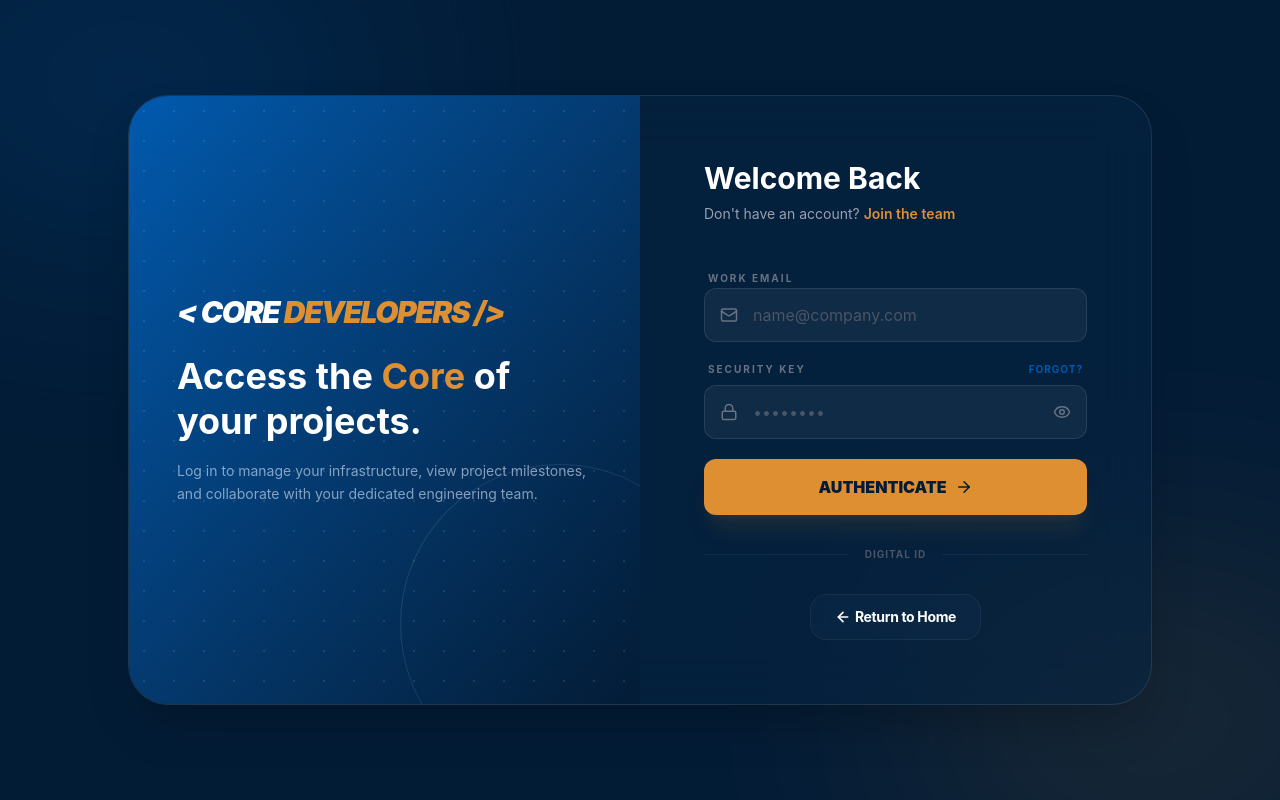
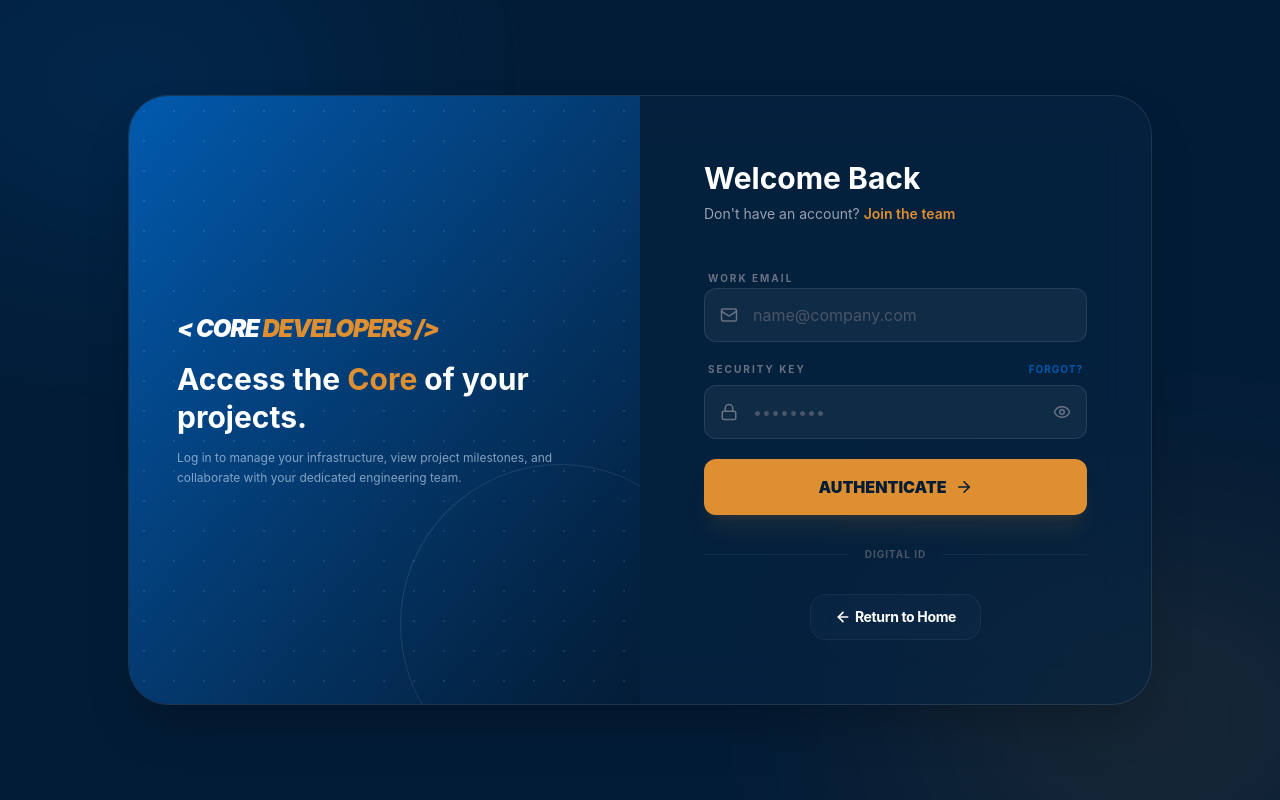
Before and after one commit to Aadityadav191/Core-Developers-, a React (Vite) app: page /auth/login in a window 1280 px wide. Built offline with nearby package versions, Linux system fonts and the light colour scheme.

Commit message:
Refactor(TeamPage): remove One mate

```diff
--- a/src/components/common/Footer.jsx
+++ b/src/components/common/Footer.jsx
@@ -57,7 +57,7 @@
         href: "/services",
       },
       {
-        name: "contact",
+        name: "Contact Us",
         href: "/contact",
       },
       {
@@ -79,13 +79,13 @@
         name: "IT Consulting",
       },
     ],
-    Support: [
+    Legal: [
       {
         name: "Help Center",
       },
 
       {
-        name: "Contact Us",
+        name: "Cookie Policy",
       },
       {
         name: "Privacy Policy",
--- a/src/data/TeamData.jsx
+++ b/src/data/TeamData.jsx
@@ -1,14 +1,14 @@
-import Team1 from '../assets/Team1.jpeg';
+// import Team1 from '../assets/Team1.jpeg';
 import Team2 from '../assets/Team2.jpeg';
 
 export const members = [
-    {
-      name: "Aadit Yadav ",
-      role: "Software Engineer & Co-Founder",
-      bio: "Visionary behind the Core infrastructure. Expert in scalable systems and cloud-native solutions.",
-      image: Team1,
-      social: {   linkedin: "https://www.linkedin.com/in/aadit-yadav-b17636258/", twitter: "https://twitter.com/aadityadav", github: "https://github.com/aadityadav191", facebook: "https://www.facebook.com/aadityadav" }
-    },
+    // {
+    //   name: "Aadit Yadav ",
+    //   role: "Software Engineer & Co-Founder",
+    //   bio: "Visionary behind the Core infrastructure. Expert in scalable systems and cloud-native solutions.",
+    //   image: Team1,
+    //   social: {   linkedin: "https://www.linkedin.com/in/aadit-yadav-b17636258/", twitter: "https://twitter.com/aadityadav", github: "https://github.com/aadityadav191", facebook: "https://www.facebook.com/aadityadav" }
+    // },
     {
       name: "Dipak Raj Sharma ",
       role: "Head of Engineering & Co-Founder",
--- a/src/pages/auth/Login.jsx
+++ b/src/pages/auth/Login.jsx
@@ -41,15 +41,15 @@
             transition={{ delay: 0.2, duration: 0.8 }}
             className="relative z-10"
           >
-            <div className="text-3xl font-black italic tracking-tighter text-white mb-6">
+            <div className="text-2xl font-black italic tracking-tighter text-white mb-4">
               {"<"} CORE{" "}
               <span className="text-[#de8f32]">DEVELOPERS {"/>"}</span>
             </div>
-            <h2 className="text-4xl font-bold text-white leading-tight mb-4">
+            <h2 className="text-3xl font-bold text-white leading-tight mb-3">
               Access the <span className="text-[#de8f32]">Core</span> of your
               projects.
             </h2>
-            <p className="text-blue-100/60 leading-relaxed text-sm">
+            <p className="text-blue-100/60 leading-relaxed text-xs">
               Log in to manage your infrastructure, view project milestones, and
               collaborate with your dedicated engineering team.
             </p>
```
